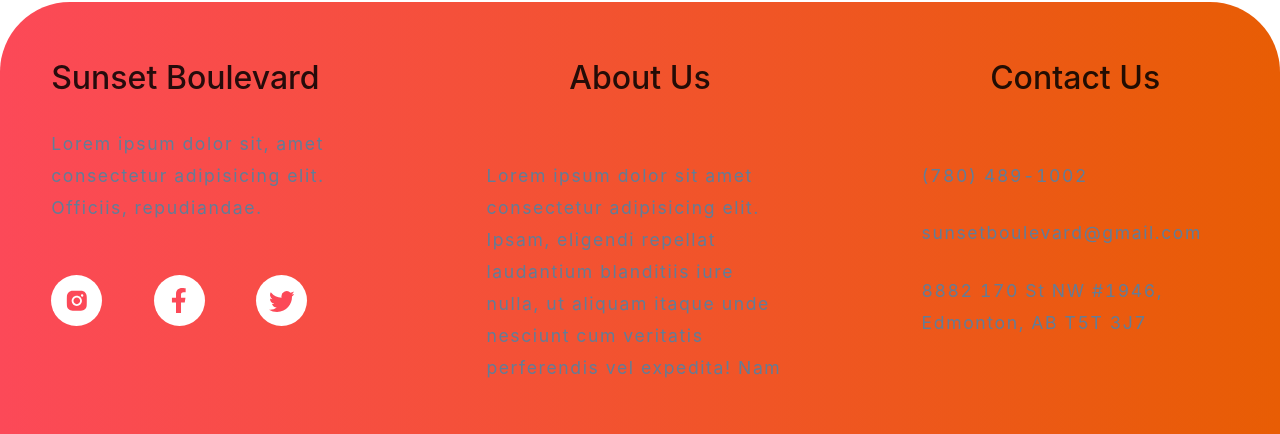
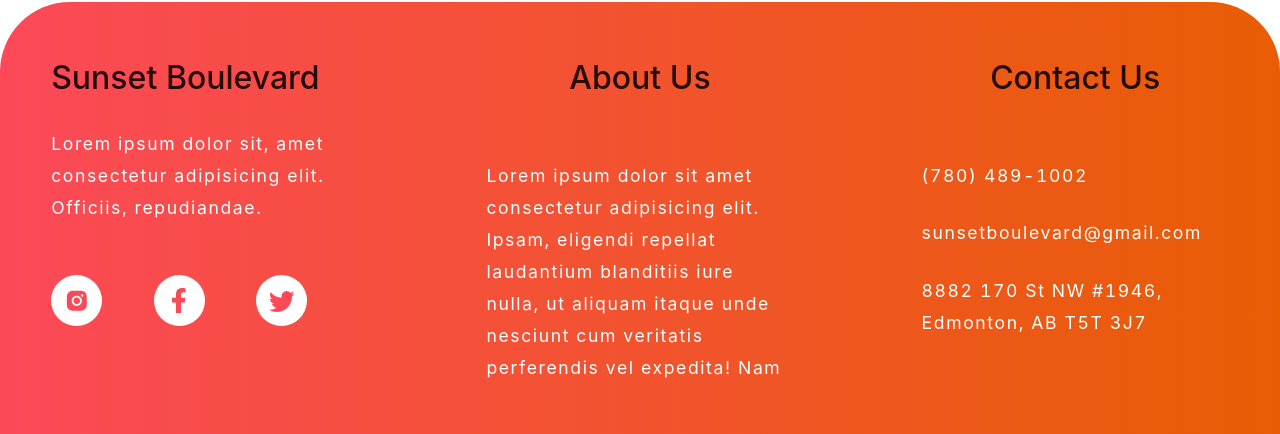
Before and after one commit to DevinDai13/-Anteiku-, a React (Create React App) app: page /menu in a window 1280 px wide. Shown: the part 1715-2149 px from the top of the page. Built offline with nearby package versions, Linux system fonts and the light colour scheme.

Commit message:
updated some style

```diff
--- a/src/Components/menuV2.css
+++ b/src/Components/menuV2.css
@@ -1,7 +1,6 @@
 
   p {
     margin-bottom: 1.25rem;
-    color: hsl(210, 22%, 49%);
   }
 
   .section {
@@ -100,6 +99,7 @@
   .item-text {
     margin-bottom: 0;
     padding-top: 1rem;
+    color: hsl(210, 22%, 49%);
   }
 
 
```
